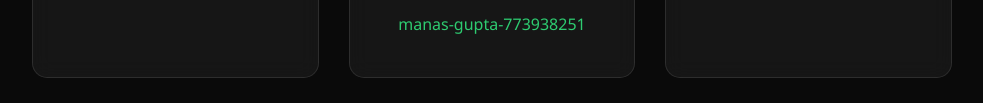
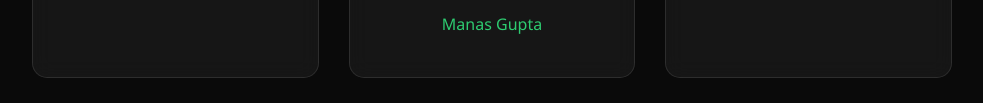
Before and after one commit to Manas-Gpt/Manas-Gpt.github.io, a plain HTML site: page index.html in a window 1280 px wide. Shown: the part 4767-4870 px from the top of the page, without its empty margins (288-1271 px from the left). Drawn offline with Linux system fonts and the light colour scheme.

Commit message:
Update index.html

```diff
--- a/index.html
+++ b/index.html
@@ -762,7 +762,7 @@ integration of payment systems and third-party interfaces, increasing API reques
                     </div>
                     <div class="contact-card">
                         <h3><img src="https://img.icons8.com/color/24/linkedin.png"/><a href="https://www.linkedin.com/in/manas-gupta-773938251/" target="_blank"> LinkedIn</h3>
-                        <p><a href="https://www.linkedin.com/in/manas-gupta-773938251/" target="_blank">manas-gupta-773938251</a></p>
+                        <p><a href="https://www.linkedin.com/in/manas-gupta-773938251/" target="_blank">Manas Gupta</a></p>
                     </div>
                     <div class="contact-card">
                         <h3>🏆 Certificates</h3>
```
